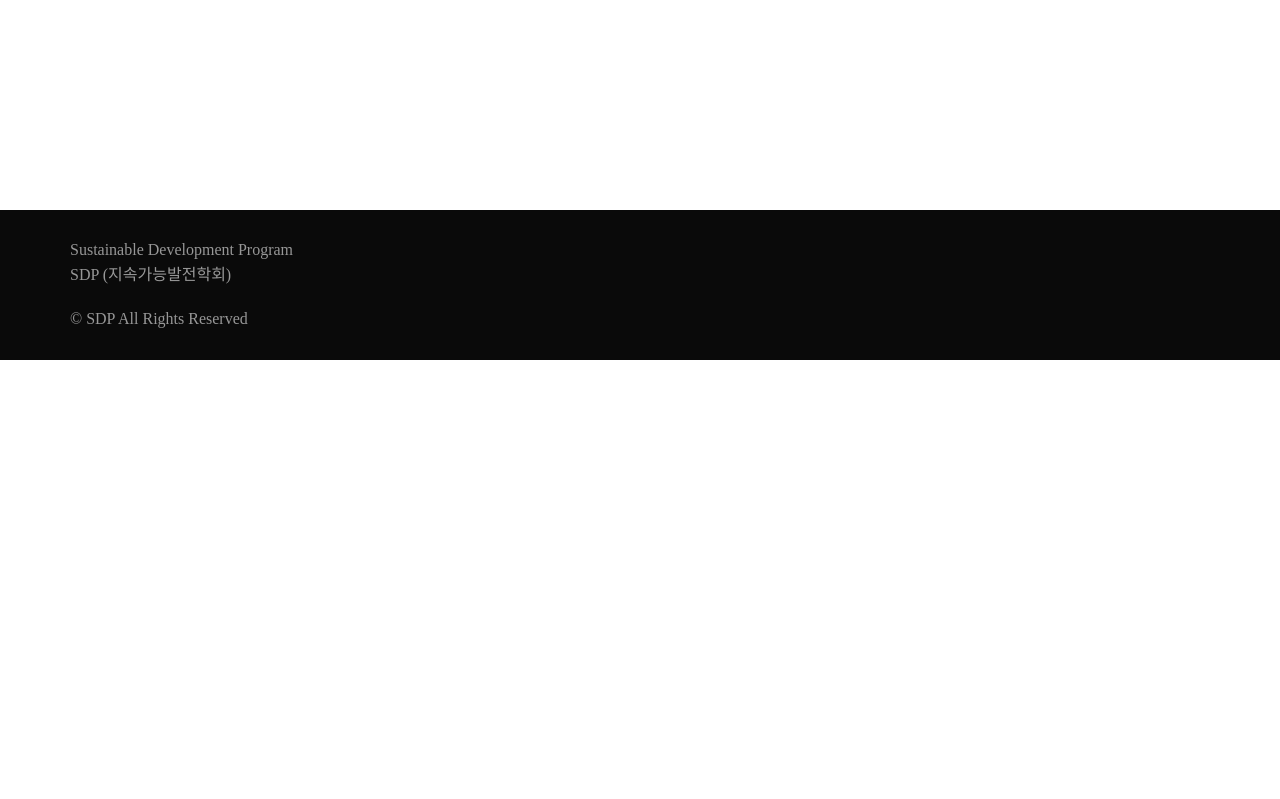
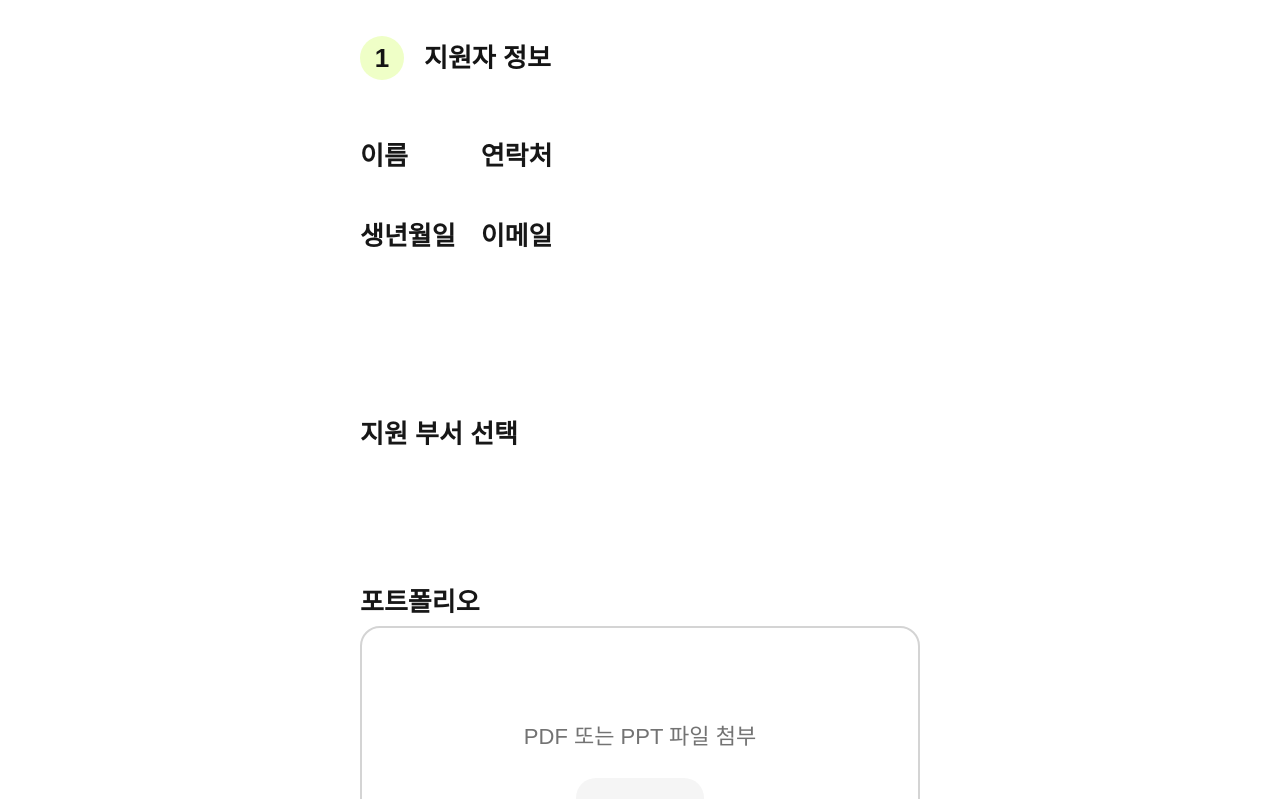
Before and after one commit to SDP1617-Web/SDP1617-Web-FRONT, a Next.js app: page /apply in a window 1280 px wide. Shown: the part 440-1239 px from the top of the page. Before the commit the page ends 800 px from the top, so only its background shows below. Built offline with nearby package versions, Linux system fonts and the light colour scheme; a web font is replaced by a local one.

Commit message:
feat: apply form 기본 구현

```diff
--- a/src/components/apply/ApplyForm.tsx
+++ b/src/components/apply/ApplyForm.tsx
@@ -1,5 +1,85 @@
 const ApplyForm = () => {
-  return <form action=""></form>
+  return (
+    <form action="" className="h-[1000px] w-full px-[360px] pt-[90px]">
+      {/* 지원자 정보 */}
+      <section className="flex flex-col">
+        <div className="flex flex-row items-center gap-[20px]">
+          {/* Button Component - v4 */}
+          <div className="bg-sdp-main-secondary inline-flex size-11 items-center justify-center rounded-full">
+            <h3 className="h3 text-sdp-grey-900 justify-center font-semibold">
+              1
+            </h3>
+          </div>
+          <h3 className="h3 text-sdp-grey-900">{APPLY_INFORMATION}</h3>
+        </div>
+        {/* 개인정보 입력 */}
+        <div className="mt-[50px] flex flex-row gap-x-[25px]">
+          <div className="flex flex-col gap-y-[32px]">
+            <div className="flex flex-col gap-y-[16px]">
+              <h3 className="h3 font-semibold">{APPLY_NAME}</h3>
+              {/* Input Component */}
+            </div>
+            <div className="flex flex-col gap-y-[16px]">
+              <h3 className="h3 font-semibold">{APPLY_BIRTH}</h3>
+              {/* Input Component */}
+            </div>
+          </div>
+          <div className="flex flex-col gap-y-[32px]">
+            <div className="flex flex-col gap-y-[16px]">
+              <h3 className="h3 font-semibold">{APPLY_CONTRACT}</h3>
+              {/* Input Component */}
+            </div>
+            <div className="flex flex-col gap-y-[16px]">
+              <h3 className="h3 font-semibold">{APPLY_EMAIL}</h3>
+              {/* Input Component */}
+            </div>
+          </div>
+        </div>
+      </section>
+
+      {/* 지원 부서 선택 */}
+      <section className="mt-[150px] flex flex-col gap-x-[16px]">
+        <h3 className="h3 font-semibold">{APPLY_TEAM}</h3>
+        {/* Button Component - v3 */}
+        <div className="flex flex-row gap-x-[23px]"></div>
+      </section>
+
+      {/* 포트폴리오 */}
+      <section className="mt-[120px] flex flex-col gap-x-[16px]">
+        <h3 className="h3 font-semibold">{APPLY_PORTFOLIO}</h3>
+        {/* pdf 입력 폼 */}
+        <div className="outline-sdp-grey-300 inline-flex flex-col items-center justify-start gap-[8px] self-stretch rounded-[20px] p-[32px] outline-2 -outline-offset-2">
+          {/* pdf 이미지 */}
+          <div className="size-12 justify-center text-center font-['Font_Awesome_5_Free'] text-5xl leading-[47.76px] font-black text-neutral-300">
+            
+          </div>
+          <div className="flex h-14 flex-col items-center justify-start self-stretch pt-2">
+            <h4 className="h4 text-sdp-grey-500 justify-center text-center font-medium">
+              {APPLY_FILE_TEXT}
+            </h4>
+          </div>
+          <div className="inline-flex h-16 items-center justify-center rounded-[20px] bg-neutral-100 px-8 py-4">
+            {/* Button Component - v6 */}
+            <div className="justify-center text-center">
+              {APPLY_FILE_SELECT}
+            </div>
+          </div>
+        </div>
+      </section>
+    </form>
+  )
 }
 
+const APPLY_INFORMATION = '지원자 정보'
+const APPLY_NAME = '이름'
+const APPLY_BIRTH = '생년월일'
+const APPLY_CONTRACT = '연락처'
+const APPLY_EMAIL = '이메일'
+
+const APPLY_TEAM = '지원 부서 선택'
+
+const APPLY_PORTFOLIO = '포트폴리오'
+const APPLY_FILE_TEXT = 'PDF 또는 PPT 파일 첨부'
+const APPLY_FILE_SELECT = '파일 선택'
+
 export default ApplyForm
```
